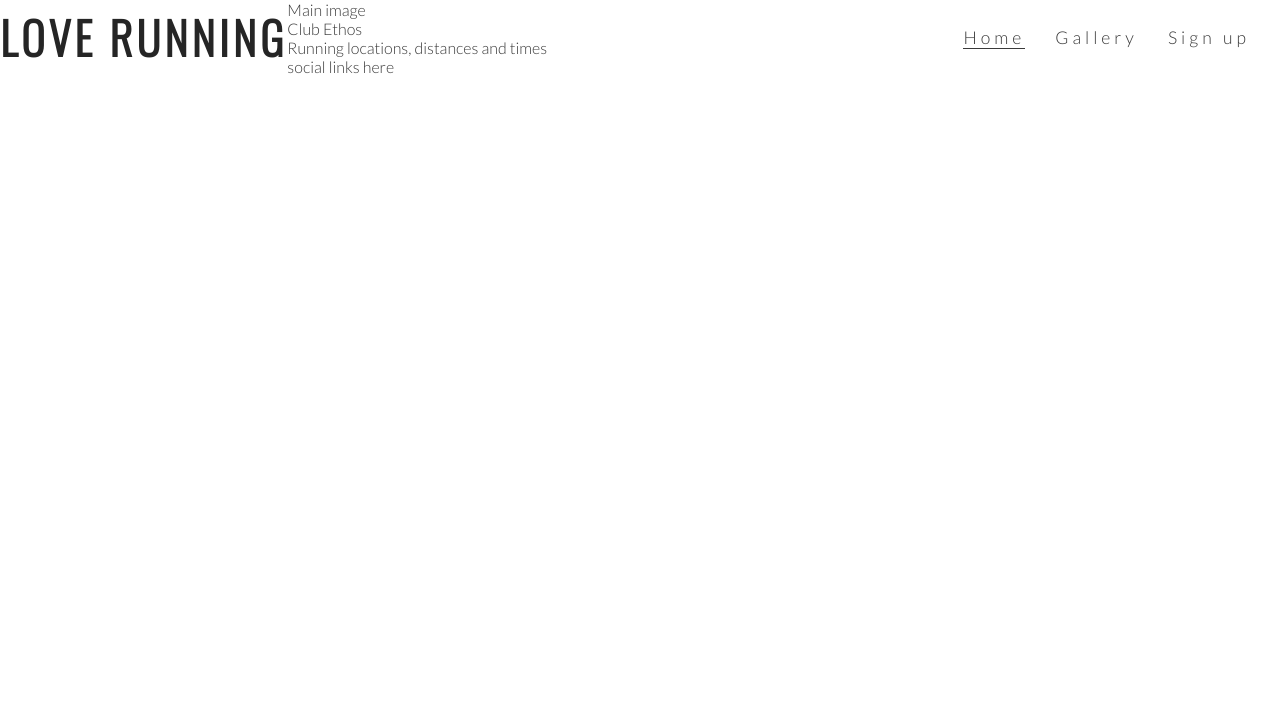
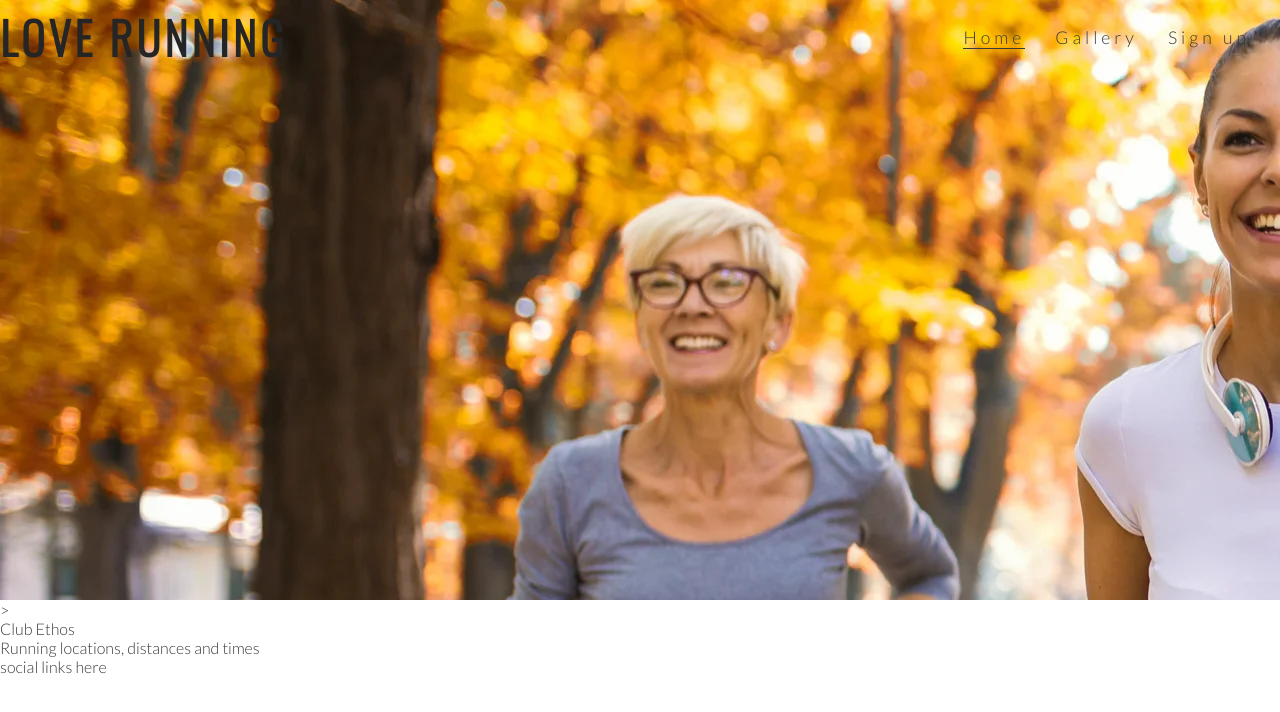
Before and after one commit to KaltrinaBM/love-running, a plain HTML site: page index.html in a window 1280 px wide. Drawn offline with nearby package versions, Linux system fonts and the light colour scheme.

Commit message:
add changes in the folders

```diff
--- a/Assets/CSS/style.css
+++ b/Assets/CSS/style.css
@@ -55,3 +55,11 @@ h1, h2 {
 .active{
     border-bottom: 1px solid #3a3a3a;
 }
+
+/* hero image */
+
+#hero-image {
+    height: 600px;
+    width: 100%;
+    background: url('../images/hero-image.webp');
+}
--- a/index.html
+++ b/index.html
@@ -33,7 +33,7 @@
         </nav>
     </header>
     <section>
-        Main image
+        <div id="hero-image"></div>>
     </section>
     <section>
         Club Ethos
```
Also changed, not shown: Assets/images/hero-image.webp (renamed from Assets/Images/hero-image.webp).
